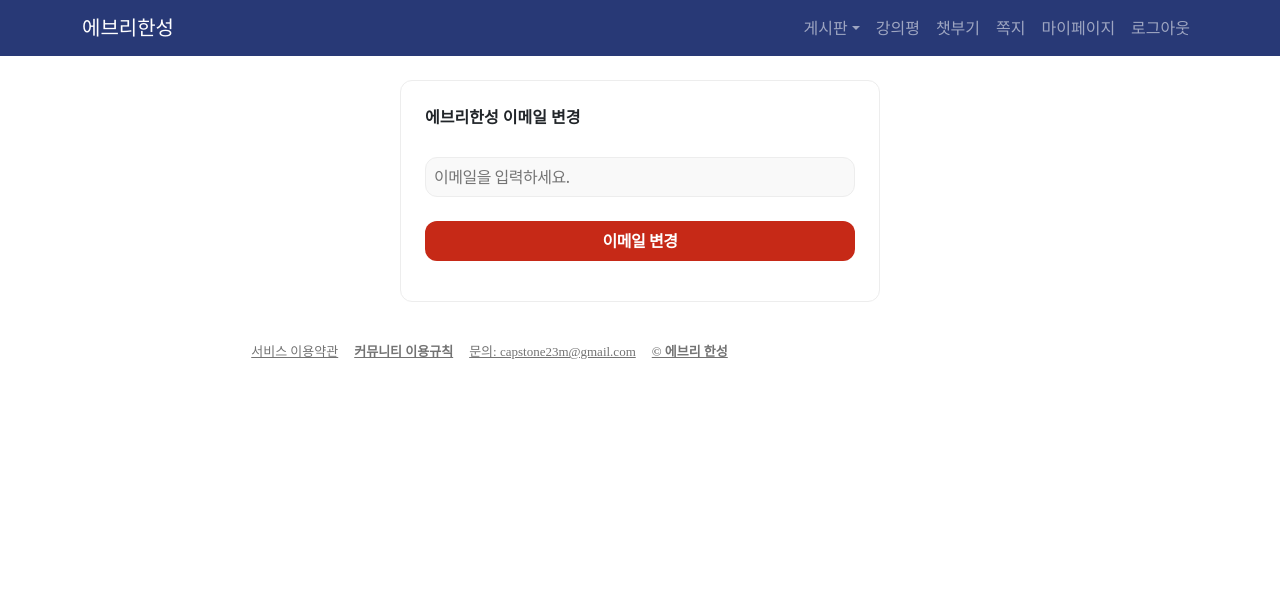
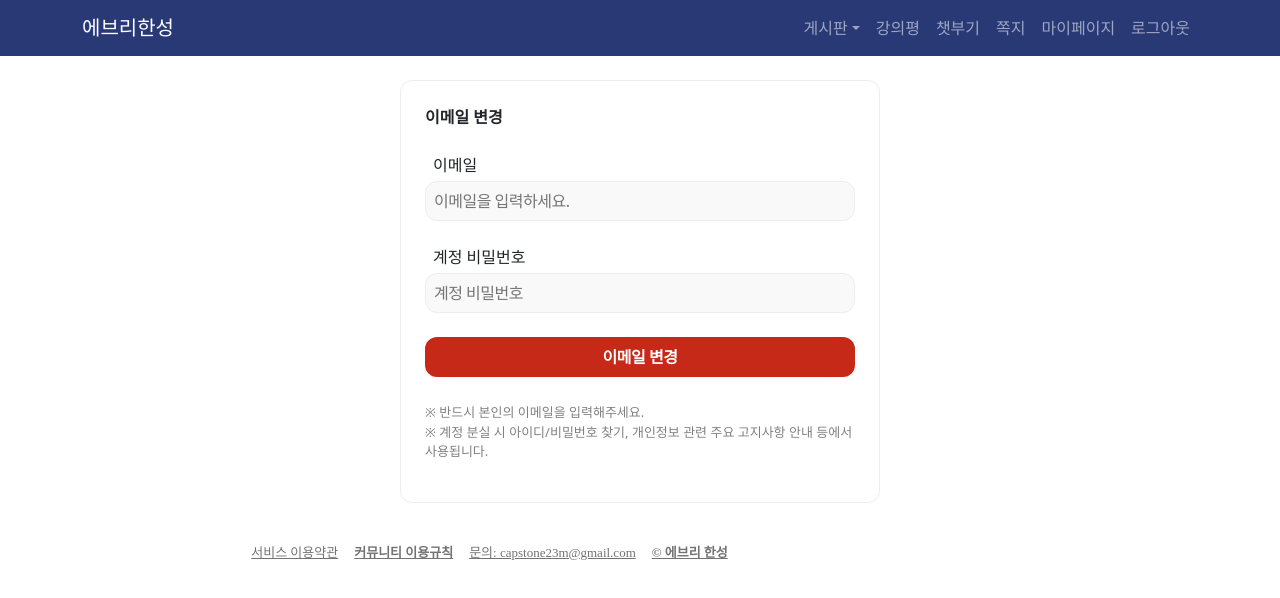
Before and after one commit to minseokiim/everyHansung_Front, a React (Create React App) app: page /my/email in a window 1280 px wide. Shown: the top 598 px of the page. Built offline with nearby package versions, Linux system fonts and the light colour scheme.

Commit message:
페이지 UI 수정

```diff
--- a/src/page/myPage/AccountPage/ChangeEmailPage.js
+++ b/src/page/myPage/AccountPage/ChangeEmailPage.js
@@ -10,6 +10,10 @@ const ChangeEmailPage = () => {
 
   const [checkEmailDisplay, setCheckEmailDisplay] = useState("none");
   const [clearEmailDisplay, setClearEmailDisplay] = useState("none");
+
+  const [checkPasswdDisplay, setCheckPasswdDisplay] = useState("none");
+  const [clearPasswdDisplay, setClearPasswdDisplay] = useState("none");
+
 
   const move = useNavigate();
 
@@ -48,9 +52,14 @@ const ChangeEmailPage = () => {
     <div id="register-container">
       <div className="">
         <div className="mb-3 ">
-          <strong>에브리한성 이메일 변경</strong>
+          <strong>이메일 변경</strong>
+
 
           <div className="input">
+            <div className="label">
+              <label>이메일</label>
+            </div>
+
             <div className="inputbox">
               <input
                 onChange={emailCheck}
@@ -72,6 +81,30 @@ const ChangeEmailPage = () => {
           </div>
 
           <div className="input">
+            <div className="label">
+              <label>계정 비밀번호</label>
+            </div>
+
+            <div className="inputbox">
+              <input
+                type="password"
+                name="passwd"
+                maxLength="20"
+                placeholder="계정 비밀번호"
+                className="search"
+              />
+              <CheckIcon
+                className="checkIcon"
+                style={{ display: checkPasswdDisplay }}
+              />
+              <ClearIcon
+                className="clearIcon"
+                style={{ display: clearPasswdDisplay }}
+              />
+            </div>
+          </div>
+
+          <div className="input">
             <button
               className="lec-button mb-3"
               type="submit"
@@ -80,6 +113,14 @@ const ChangeEmailPage = () => {
               이메일 변경
             </button>
           </div>
+
+          <div className="grey">
+            <div className="text">
+              ※ 반드시 본인의 이메일을 입력해주세요.
+              <br/>
+              ※ 계정 분실 시 아이디/비밀번호 찾기, 개인정보 관련 주요 고지사항 안내 등에서 사용됩니다.
+            </div>
+          </div>
         </div>
       </div>
     </div>
--- a/src/page/myPage/CommunityPage/ChangeNickPage.js
+++ b/src/page/myPage/CommunityPage/ChangeNickPage.js
@@ -1,4 +1,4 @@
-import { useState, useContext } from "react";
+import { useState } from "react";
 import axios from "axios";
 import "../../signupPage/SignUpPage.css";
 import CheckIcon from "@material-ui/icons/Check";
```
Also changed, not shown: src/page/myPage/AccountPage/DeleteAccountPage.js (indentation only).
